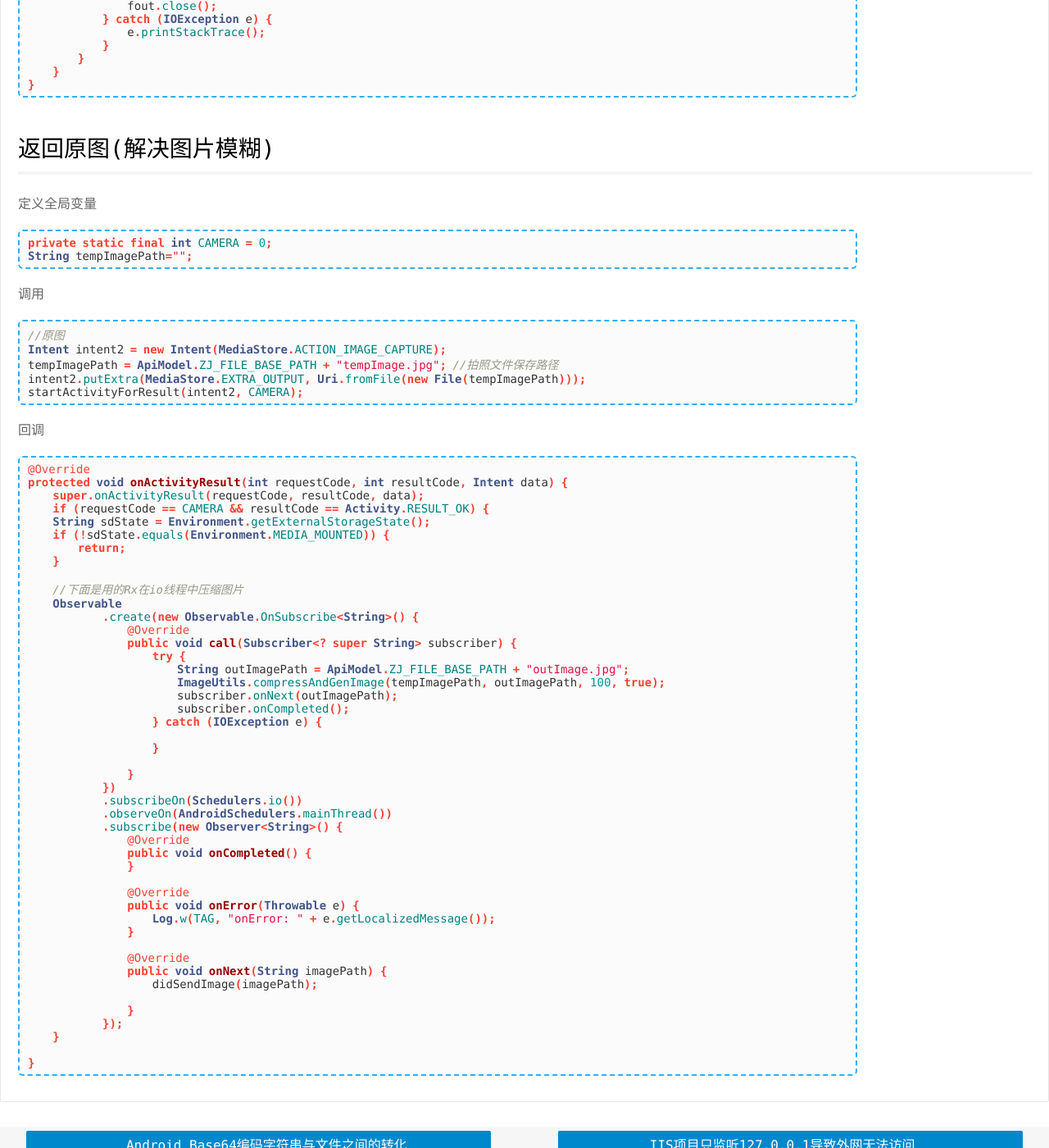
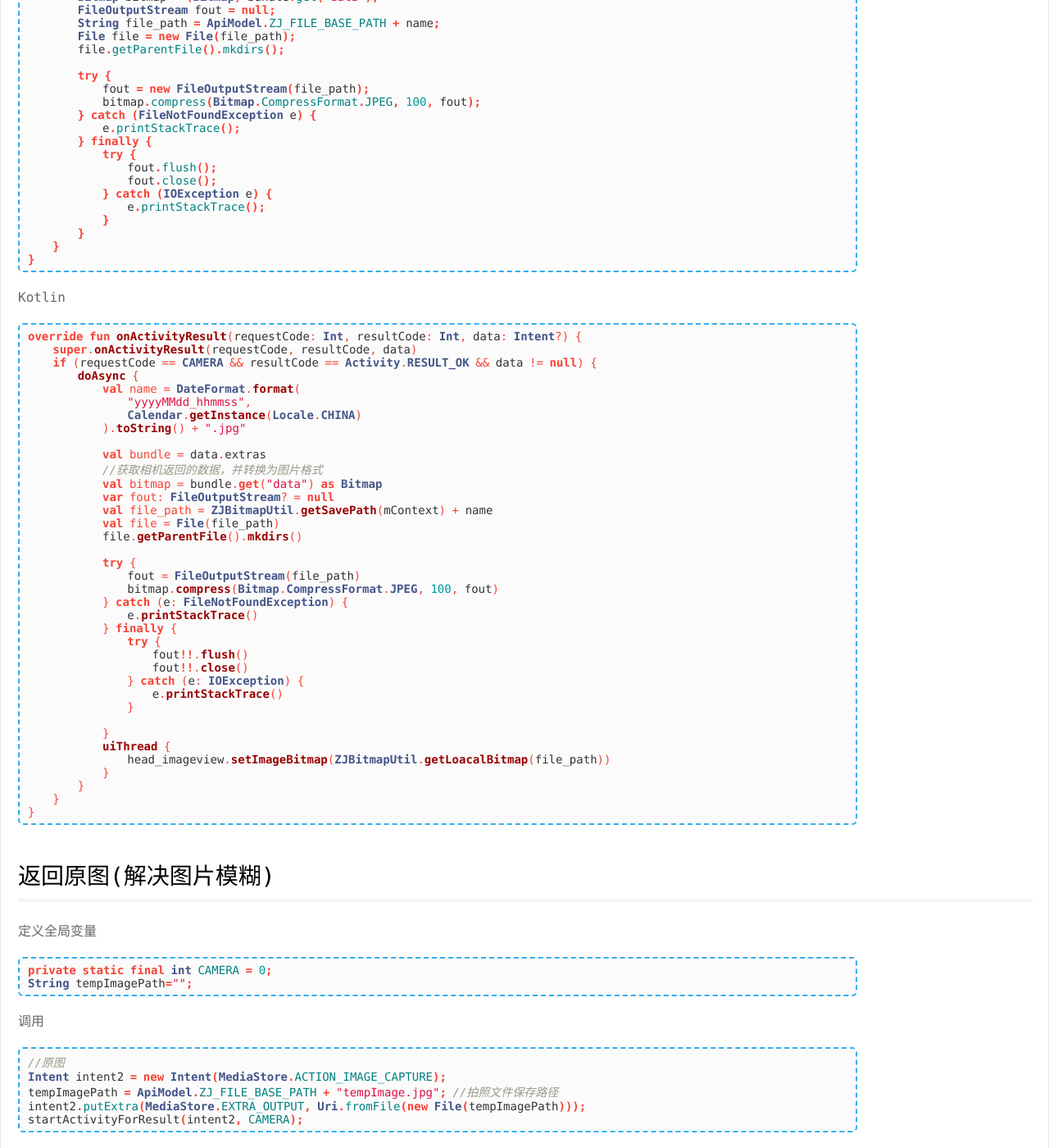
Before and after one commit to psvmc/myblog_jekyll, a Jekyll site: the page built from _posts/2017-02-21-android-take-photo.md, in a window 1280 px wide and 1400 px high, scrolled down 1283 px. Shown: the whole window at 82% size. Built offline with Jekyll 4.4.1, drawn with Linux system fonts in a browser that asks for light colours; comment, search, counter and statistics services are not loaded; some of the changed text lies outside the part shown.

Commit message:
文章更新

````diff
--- a/_posts/2017-02-21-android-take-photo.md
+++ b/_posts/2017-02-21-android-take-photo.md
@@ -7,6 +7,15 @@
 categories: android
 
 ---
+
+## 所需权限
+
+```xml
+<uses-permission android:name="android.permission.READ_EXTERNAL_STORAGE"/>
+<uses-permission android:name="android.permission.CAMERA" />
+```
+
+
 
 ## 默认方式(缩略图 图片模糊)
 
@@ -60,6 +69,49 @@
     }
 }
 ```
+
+Kotlin
+
+```kotlin
+override fun onActivityResult(requestCode: Int, resultCode: Int, data: Intent?) {
+    super.onActivityResult(requestCode, resultCode, data)
+    if (requestCode == CAMERA && resultCode == Activity.RESULT_OK && data != null) {
+        doAsync {
+            val name = DateFormat.format(
+                "yyyyMMdd_hhmmss",
+                Calendar.getInstance(Locale.CHINA)
+            ).toString() + ".jpg"
+
+            val bundle = data.extras
+            //获取相机返回的数据，并转换为图片格式
+            val bitmap = bundle.get("data") as Bitmap
+            var fout: FileOutputStream? = null
+            val file_path = ZJBitmapUtil.getSavePath(mContext) + name
+            val file = File(file_path)
+            file.getParentFile().mkdirs()
+
+            try {
+                fout = FileOutputStream(file_path)
+                bitmap.compress(Bitmap.CompressFormat.JPEG, 100, fout)
+            } catch (e: FileNotFoundException) {
+                e.printStackTrace()
+            } finally {
+                try {
+                    fout!!.flush()
+                    fout!!.close()
+                } catch (e: IOException) {
+                    e.printStackTrace()
+                }
+
+            }
+            uiThread {
+                head_imageview.setImageBitmap(ZJBitmapUtil.getLoacalBitmap(file_path))
+            }
+        }
+    }
+}
+```
+
 
 
 ## 返回原图(解决图片模糊)
@@ -132,3 +184,52 @@
 
 }
 ```
+
+## 相册中选取图片
+
+Kotlin
+
+```kotlin
+var PHOTO = 10000;
+
+val photo = Intent(
+    Intent.ACTION_PICK,
+    android.provider.MediaStore.Images.Media.EXTERNAL_CONTENT_URI
+)
+startActivityForResult(photo, PHOTO)
+```
+
+回调
+
+```kotlin
+override fun onActivityResult(requestCode: Int, resultCode: Int, data: Intent?) {
+    super.onActivityResult(requestCode, resultCode, data)
+    if (requestCode == PHOTO && resultCode == Activity.RESULT_OK && data != null) {
+        try {
+            doAsync {
+                var path = ""
+                val selectedImage = data.data //获取系统返回的照片的Uri
+                val filePathColumn = arrayOf(MediaStore.Images.Media.DATA)
+                val cursor = contentResolver.query(
+                    selectedImage,
+                    filePathColumn,
+                    null,
+                    null,
+                    null
+                )
+                //从系统表中查询指定Uri对应的照片
+                cursor!!.moveToFirst()
+                val columnIndex = cursor.getColumnIndex(filePathColumn[0])
+                path = cursor.getString(columnIndex)  //获取照片路径
+                cursor.close()
+                val bitmap = BitmapFactory.decodeFile(path)
+                uiThread {
+                    head_imageview.setImageBitmap(bitmap)
+                }
+            }
+        } catch (e: Exception) {
+            e.printStackTrace()
+        }
+    }
+}
+```
````
